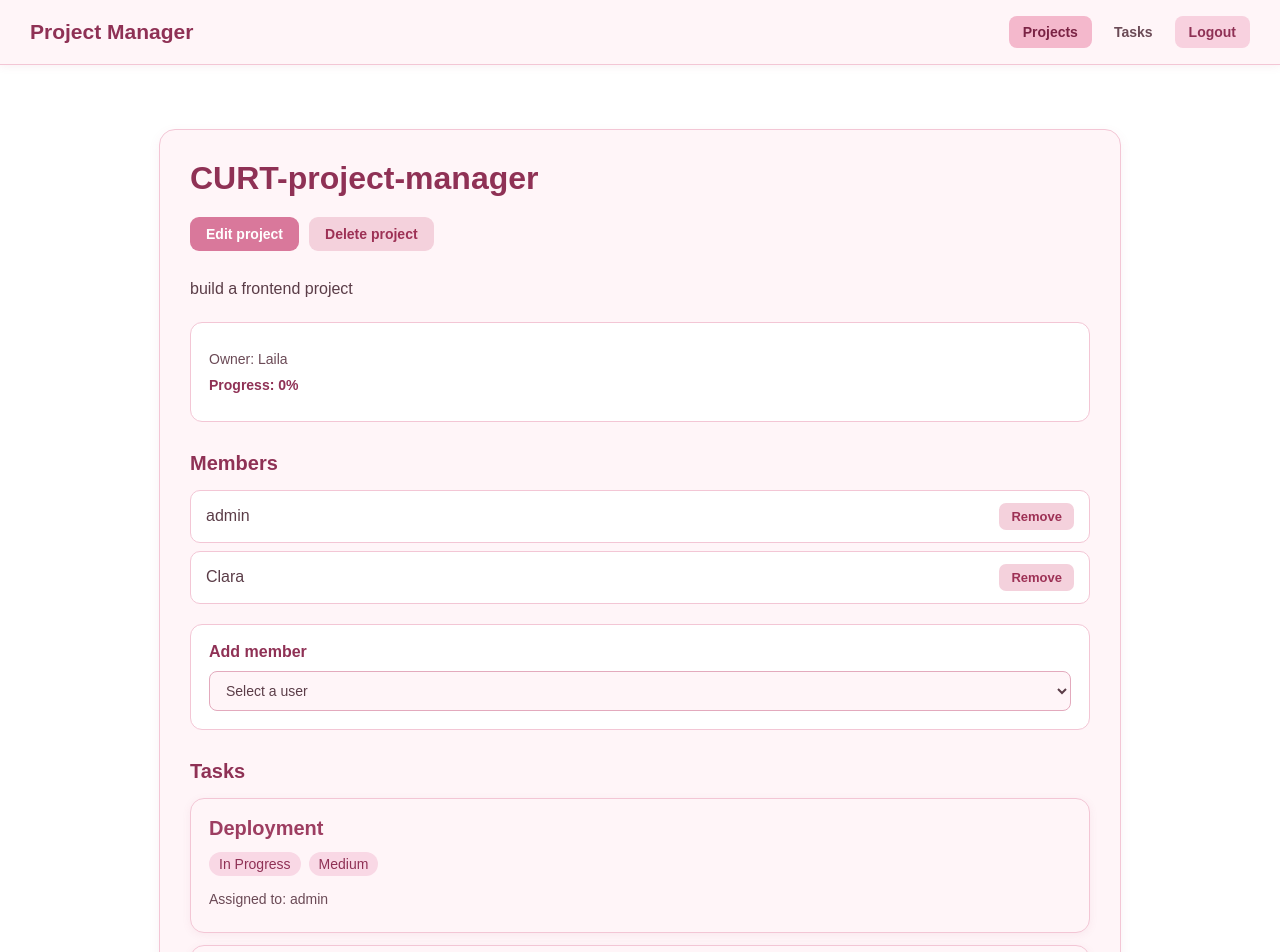
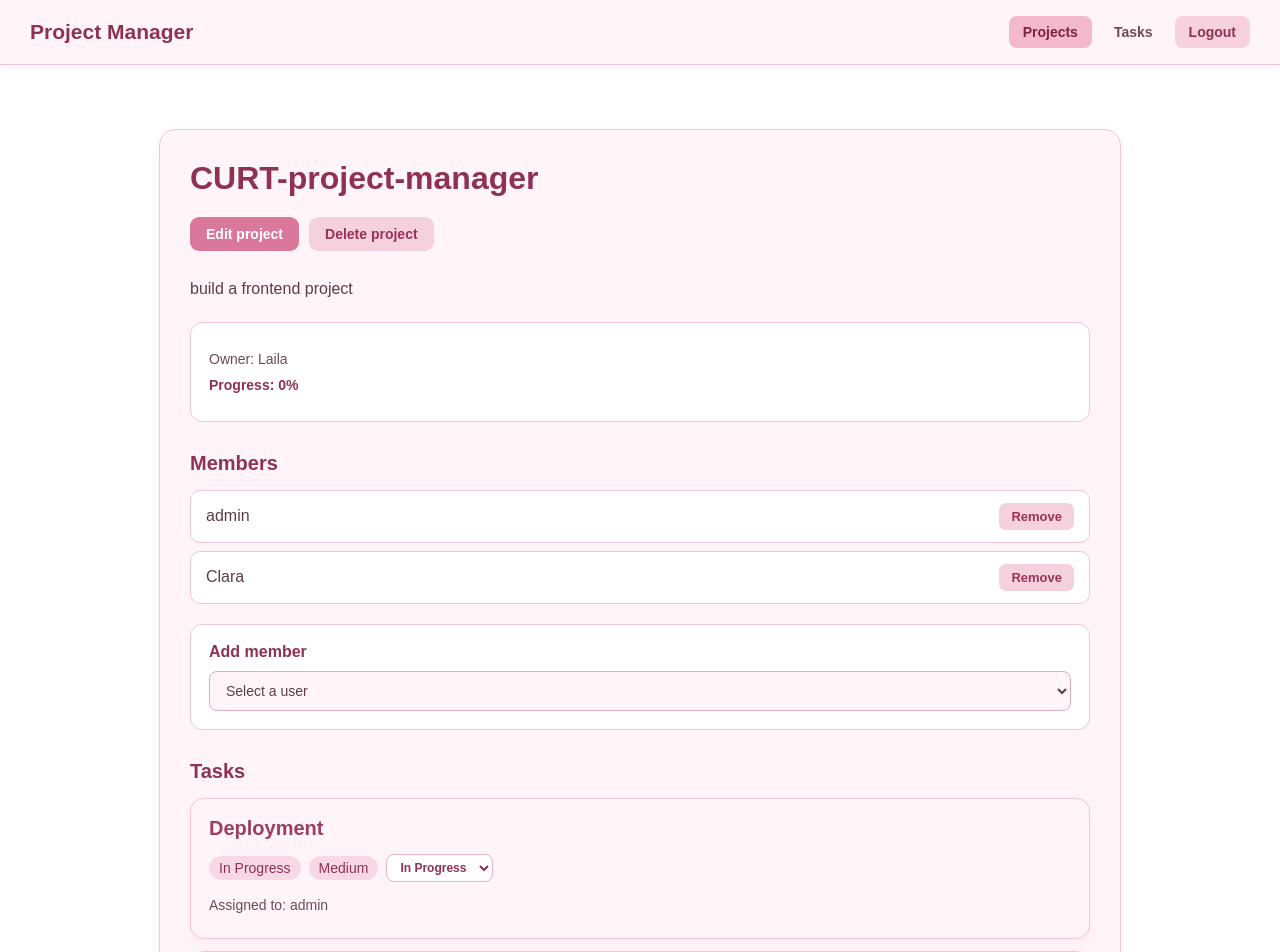
Before and after one commit to karenadel/CURT-Project-Management-System, a React (Vite) app in the folder curt-project-manager/: page /projects/p1 in a window 1280 px wide. Shown: the top 952 px of the page. Built offline with nearby package versions, Linux system fonts and the light colour scheme; sample sign-in values are in the browser's storage.

Commit message:
some ui/ux fixes

```diff
--- a/curt-project-manager/src/context/Provider.jsx
+++ b/curt-project-manager/src/context/Provider.jsx
@@ -156,6 +156,15 @@ export function Provider({ children }) {
     function logout() {
         setCurrentUser(null);
     }
+    function updateTaskStatus(taskId, status) {
+        setTasks((prev) =>
+            prev.map((task) =>
+                task.Id === taskId
+                    ? { ...task, status }
+                    : task
+            )
+        );
+    }
 
     const value = {
         projects,
@@ -169,6 +178,7 @@ export function Provider({ children }) {
         deleteProject,
         addTask,
         updateTask,
+        updateTaskStatus,
         deleteTask,
         currentUser,
         setCurrentUser,
--- a/curt-project-manager/src/pages/Tasks/TaskCard.css
+++ b/curt-project-manager/src/pages/Tasks/TaskCard.css
@@ -1,13 +1,10 @@
 .task-card {
-    display: block;
     background-color: #fff5f8;
     border: 1px solid #f3c6d5;
     border-radius: 14px;
     padding: 18px;
-    text-decoration: none;
-    color: #3d2630;
+    box-shadow: 0 2px 8px rgba(180, 80, 120, 0.08);
     transition: 0.2s ease;
-    box-shadow: 0 2px 8px rgba(180, 80, 120, 0.08);
 }
 
 .task-card:hover {
@@ -16,17 +13,59 @@
     box-shadow: 0 5px 14px rgba(180, 80, 120, 0.15);
 }
 
-.task-card h3 {
-    margin: 0 0 12px;
+
+
+.task-card-link {
+    display: block;
+    text-decoration: none;
+}
+
+.task-card-link h3 {
+    margin: 0 0 14px;
     color: #9d3d61;
     font-size: 20px;
+    transition: 0.2s ease;
 }
+
+.task-card-link h3:hover {
+    color: #7a2344;
+}
+
+
 
 .task-card-badges {
     display: flex;
+    align-items: center;
     gap: 8px;
     margin-bottom: 15px;
+    flex-wrap: wrap;
 }
+
+
+
+.task-card-badges select {
+    padding: 5px 9px;
+    border: 1px solid #e8b5c7;
+    border-radius: 8px;
+    background-color: #ffffff;
+    color: #8f3155;
+    font-size: 12px;
+    font-weight: 600;
+    cursor: pointer;
+    outline: none;
+    transition: 0.2s ease;
+}
+
+.task-card-badges select:hover {
+    border-color: #d9789b;
+    background-color: #fff5f8;
+}
+
+.task-card-badges select:focus {
+    border-color: #d9789b;
+    box-shadow: 0 0 0 2px rgba(217, 120, 155, 0.15);
+}
+
 
 .task-card h4 {
     margin: 7px 0;
--- a/curt-project-manager/src/pages/Tasks/TaskCard.jsx
+++ b/curt-project-manager/src/pages/Tasks/TaskCard.jsx
@@ -7,14 +7,25 @@ import { useAppContext } from "../../context/useAppContext.js";
 
 
 function TaskCard({task,showProject=false}){
-    const { users, projects } = useAppContext();
+    const { users, projects, updateTaskStatus } = useAppContext();
+    function handleStatusChange(event) {
+        updateTaskStatus(task.Id, event.target.value);
+    }
     return(
-        <Link className="task-card" to={`/tasks/${task.Id}`}>
-            <div>
-                <h3>{task.title}</h3>
-                <div className="task-card-badges">
-                    <StatusBadge status={task.status} />
-                    <PriorityBadge priority={task.priority} />
+        <div className="task-card">
+        <Link className="task-card-link" to={`/tasks/${task.Id}`}><h3>{task.title}</h3></Link>
+
+                    <div className="task-card-badges">
+                        <StatusBadge status={task.status} />
+                        <PriorityBadge priority={task.priority} />
+                        <select
+                            value={task.status}
+                            onChange={handleStatusChange}
+                            onClick={(event) => event.stopPropagation()}>
+                            <option value="To Do">To Do</option>
+                            <option value="In Progress">In Progress</option>
+                            <option value="Done">Done</option>
+                        </select>
                 </div>
                 <h4>
                     Assigned to:{" "}
@@ -22,7 +33,7 @@ function TaskCard({task,showProject=false}){
                 </h4>
                 {showProject && (<h4>Project: {getProjectById(projects, task.projectId)?.name || "Unknown"}</h4>)}
             </div>
-        </Link>
+
     );
 }
 
```
Also changed, not shown: curt-project-manager/src/pages/ProjectsDetails/ProjectsDetails.css (+7 -8 lines), curt-project-manager/src/pages/TasksDetails/TaskDetails.css (+6 -6 lines).
